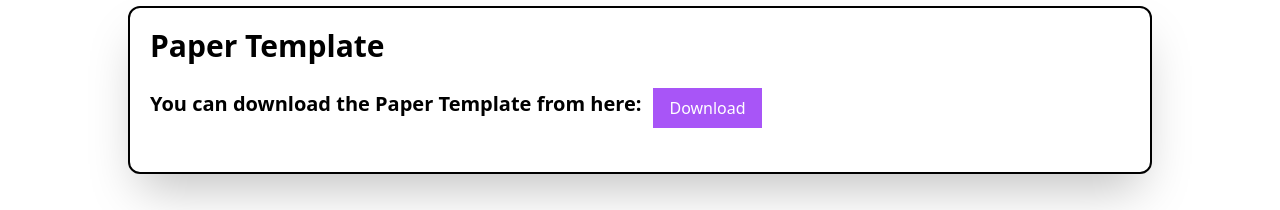
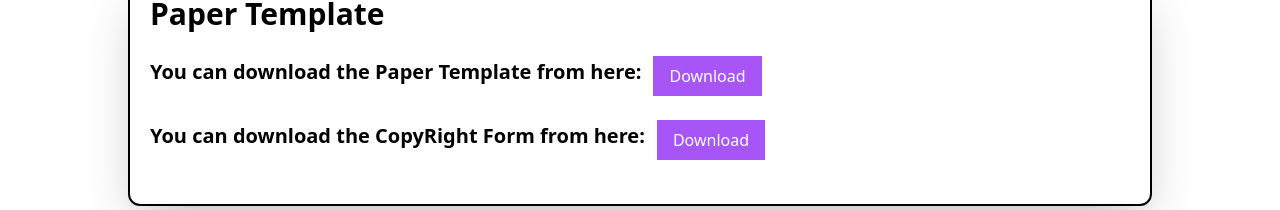
Before and after one commit to Chetan3327/bpit-journal-frontend, a React (Create React App) app: page /PaperTemplate in a window 1280 px wide. Shown: the part 374-584 px from the top of the page. Built offline with nearby package versions, Linux system fonts and the light colour scheme; no server answers; a web font is replaced by a local one.

Commit message:
add: copyright form added

```diff
--- a/src/pages/PaperTemplate.jsx
+++ b/src/pages/PaperTemplate.jsx
@@ -14,12 +14,12 @@ const PaperTemplate = () => {
             <Link to={paper} download="Paper Template" target="_blank" rel="noreferrer">Download</Link>
             </button>
         </div>
-        {/* <div className='mb-6 flex items-center gap-3'>
+        <div className='mb-6 flex items-center gap-3'>
           <h2 className="text-xl  font-bold mb-2">You can download the CopyRight Form from here: </h2>
             <button className='p-2 px-4 border-1 bg-purple-500 text-white'>
             <Link to={copyRight} download="copy_right_form" target="_blank" rel="noreferrer">Download</Link>
             </button>
-        </div> */}
+        </div>
       </div>
     </div>
   );
```
Also changed, not shown: 1 other file (tests, documents, lock files or other folders).
